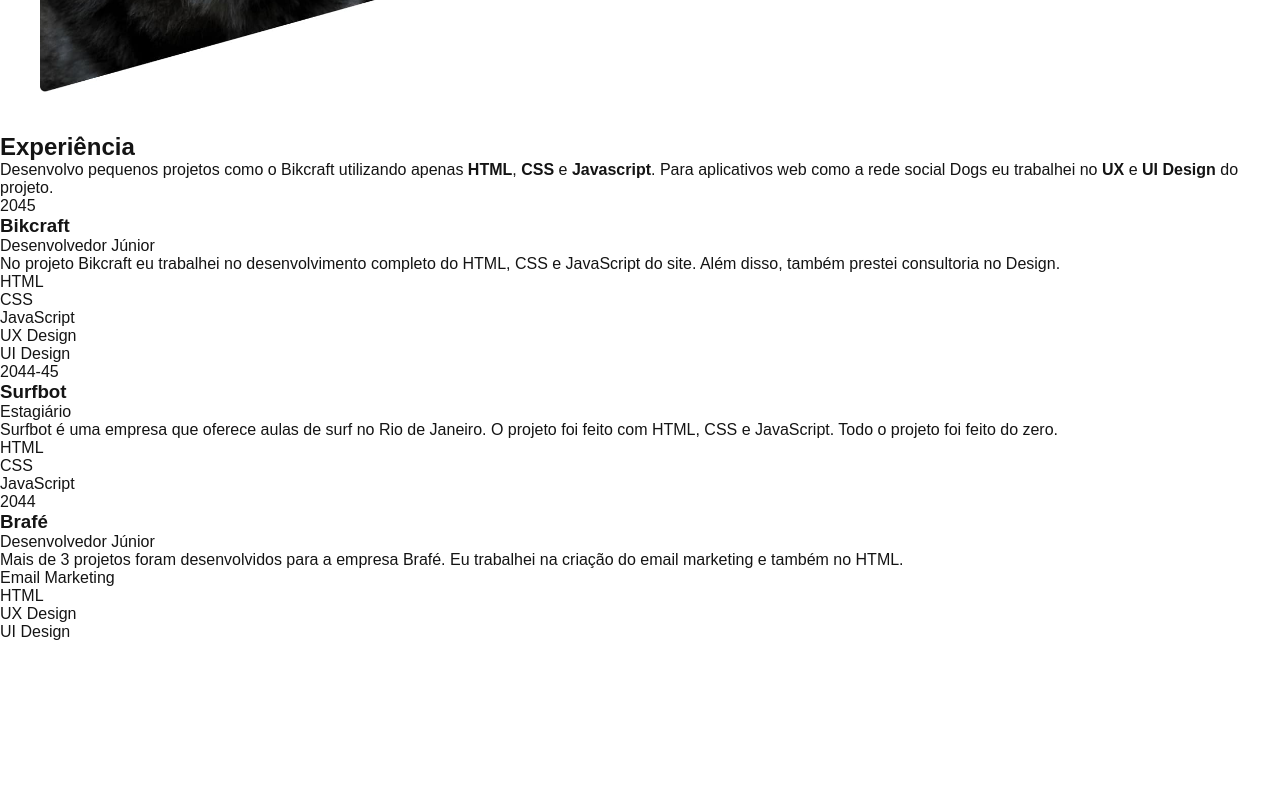
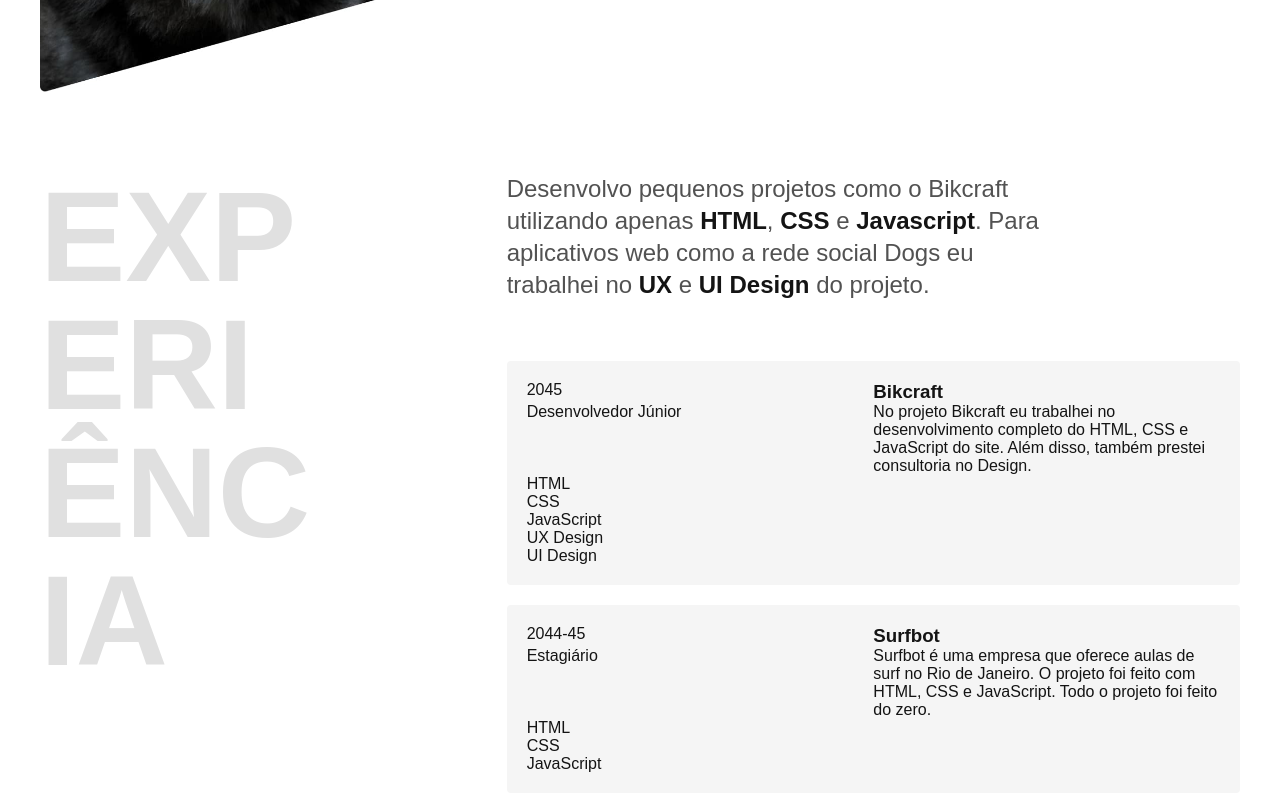
Before and after one commit to Felipemorai/Origamid-Html-e-Css-, a plain HTML site: page Portfolio/index.html in a window 1280 px wide. Shown: the part 600-1400 px from the top of the page. Drawn offline with Linux system fonts and the light colour scheme.

Commit message:
experiencia css

```diff
--- /dev/null
+++ b/Portfolio/css/experiencia.css
@@ -0,0 +1,33 @@
+.experiencia {
+    max-width: 1200px;
+    padding: 40px 20px;
+    margin: 0 auto;
+    display: grid;
+    grid-template-columns: 1fr 2fr;
+    gap: 100px;
+}
+
+.experiencia .subtitulo {
+    color: #e0e0e0;
+}
+
+.experiencia-texto {
+    font-size: 1.5rem;
+    line-height: 1.33;
+    margin-bottom: 60px;
+    max-width: 40ch;
+    color: #525252;
+}
+
+.experiencia-texto strong {
+    color: #141414;
+}
+
+.empresa {
+    display: grid;
+    grid-template-columns: 1fr 1fr;
+    padding: 20px;
+    background: #f5f5f5;
+    margin-bottom: 20px;
+    border-radius: 4px;
+}
--- a/Portfolio/css/global.css
+++ b/Portfolio/css/global.css
@@ -19,3 +19,11 @@ img {
     max-width: 100%;
     display: block;
 }
+
+.subtitulo {
+    font-size: 8rem;
+    line-height: 1;
+    text-transform: uppercase;
+    word-break: break-all;
+    max-width: 4ch;
+}
--- a/Portfolio/css/style.css
+++ b/Portfolio/css/style.css
@@ -1,3 +1,4 @@
 @import './global.css';
 @import './header.css';
 @import './introducao.css';
+@import './experiencia.css';
--- a/Portfolio/index.html
+++ b/Portfolio/index.html
@@ -32,7 +32,7 @@
         <div>
             <p class="experiencia-texto">Desenvolvo pequenos projetos como o Bikcraft utilizando apenas <strong>HTML</strong>, <strong>CSS</strong> e <strong>Javascript</strong>. Para aplicativos web como a rede social Dogs eu trabalhei no <strong>UX</strong> e <strong>UI Design</strong> do projeto.</p>
 
-            <div class="empresas">
+            <div class="empresa">
                 <span class="empresa-ano">2045</span>
                 <h3 class="empresa-titulo">Bikcraft</h3>
                 <span class="empresa-titulo">Desenvolvedor Júnior</span>
@@ -46,7 +46,7 @@
                 </ul>
             </div>
 
-            <div class="empresas">
+            <div class="empresa">
                 <span class="empresa-ano">2044-45</span>
                 <h3 class="empresa-titulo">Surfbot</h3>
                 <span class="empresa-titulo">Estagiário</span>
@@ -58,7 +58,7 @@
                 </ul>
             </div>
 
-            <div class="empresas">
+            <div class="empresa">
                 <span class="empresa-ano">2044</span>
                 <h3 class="empresa-titulo">Brafé</h3>
                 <span class="empresa-titulo">Desenvolvedor Júnior</span>
```
